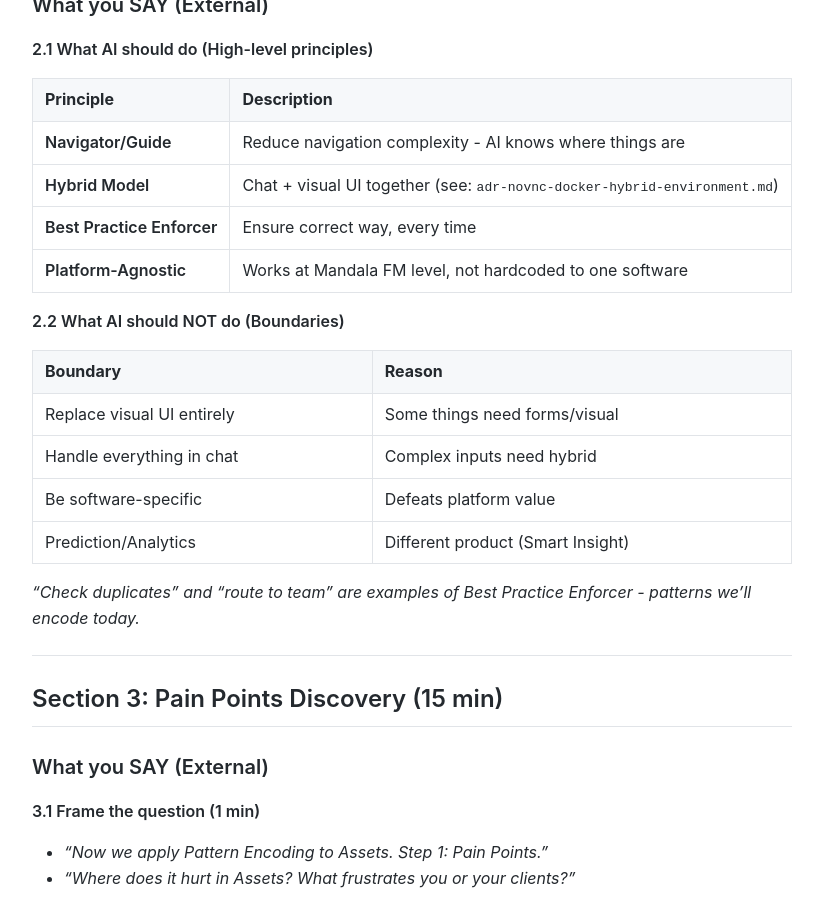
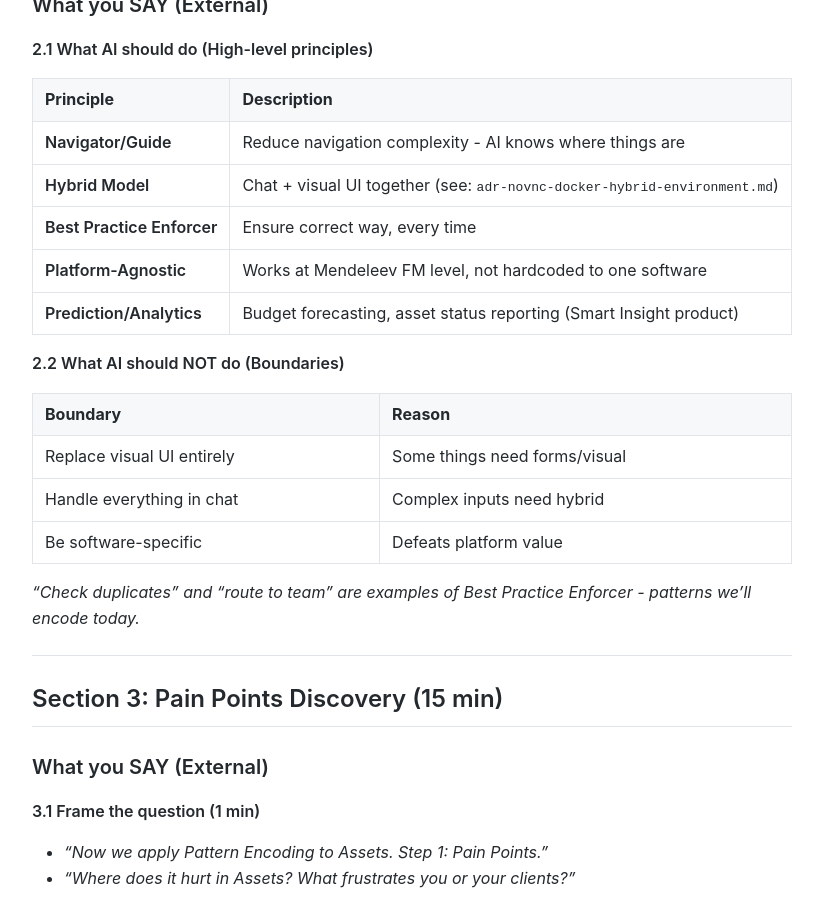
Before and after one commit to MariusWilsch/public-wilsch-ai-pages, a Jekyll site: the page built from project/archibus-fm-assistant/pattern-encoding-meeting-agenda.md, in a window 1280 px wide and 900 px high, scrolled down 1705 px. Shown: the whole window, without its empty margins (228-1051 px from the left). Built offline with Jekyll 4.4.1, drawn with Linux system fonts in a browser that asks for light colours; our own code applies the rules of GitHub Pages for plain Markdown files.

Commit message:
Sync from hippocampus 2025-12-22

```diff
--- a/project/archibus-fm-assistant/pattern-encoding-meeting-agenda.md
+++ b/project/archibus-fm-assistant/pattern-encoding-meeting-agenda.md
@@ -49,7 +49,8 @@ publish: true
 | **Navigator/Guide** | Reduce navigation complexity - AI knows where things are |
 | **Hybrid Model** | Chat + visual UI together (see: `adr-novnc-docker-hybrid-environment.md`) |
 | **Best Practice Enforcer** | Ensure correct way, every time |
-| **Platform-Agnostic** | Works at Mandala FM level, not hardcoded to one software |
+| **Platform-Agnostic** | Works at Mendeleev FM level, not hardcoded to one software |
+| **Prediction/Analytics** | Budget forecasting, asset status reporting (Smart Insight product) |
 
 **2.2 What AI should NOT do (Boundaries)**
 
@@ -58,7 +59,6 @@ publish: true
 | Replace visual UI entirely | Some things need forms/visual |
 | Handle everything in chat | Complex inputs need hybrid |
 | Be software-specific | Defeats platform value |
-| Prediction/Analytics | Different product (Smart Insight) |
 
 *"Check duplicates" and "route to team" are examples of Best Practice Enforcer - patterns we'll encode today.*
 
```
